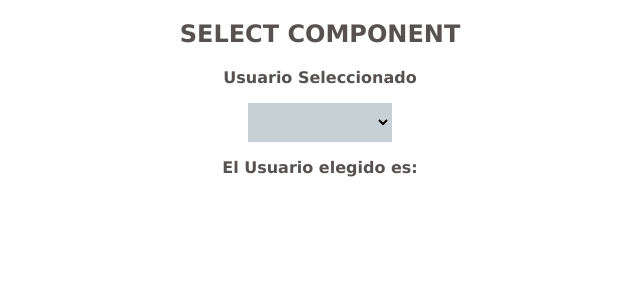
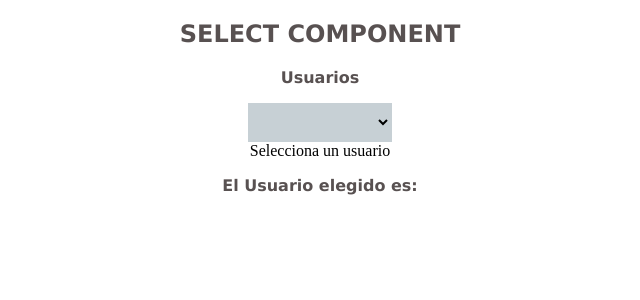
Before and after one commit to achulan/componente-prueba, an Angular app: page / in a window 1280 px wide. Shown: the top 300 px of the page, without its empty margins (320-960 px from the left). Built offline with nearby package versions, Linux system fonts and the light colour scheme.

Commit message:
dropdown creation

```diff
--- a/src/app/app.component.html
+++ b/src/app/app.component.html
@@ -1,15 +1,18 @@
-
 <body>
 
   <!-- Select Component -->
   <h2>SELECT COMPONENT</h2>
 
-    <h3>Usuario Seleccionado</h3>
+  <h3>Usuarios</h3>
   <div class="card-container">
     <app-select [options]="users" (selectionChange)="onUserSelected($event)"></app-select>
   </div>
 
+  <div class="card-container">
+    <app-dropdown [options]="dropdownOptions" (optionSelected)="onOptionSelected($event)"></app-dropdown>
+  </div>
+
   <!-- Aquí aparece el usuario elegido anteriormente-->
-    <h3>El Usuario elegido es: {{ selectedOption }}</h3>
+  <h3>El Usuario elegido es: {{ selectedOption2 }}</h3>
 
 </body>
--- a/src/app/app.component.ts
+++ b/src/app/app.component.ts
@@ -27,4 +27,11 @@ export class AppComponent {
     { dispo: true , label: 'Emil Schaefer', value: 'usuario8' },
   ];
 
+  dropdownOptions: string[] = ['Wade Cooper', 'Arlene Mccoy', 'Opción 3'];
+  selectedOption2: string | null = null;
+
+  onOptionSelected(option: string) {
+    this.selectedOption2 = option;
+  }
+
 }
--- a/src/app/app.module.ts
+++ b/src/app/app.module.ts
@@ -5,11 +5,13 @@ import { AppRoutingModule } from './app-routing.module';
 import { AppComponent } from './app.component';
 import { SelectComponent } from './select/select.component';
 import { FormsModule } from '@angular/forms';
+import { DropdownComponent } from './dropdown/dropdown.component';
 
 @NgModule({
   declarations: [
     AppComponent,
-    SelectComponent
+    SelectComponent,
+    DropdownComponent
   ],
   imports: [
     BrowserModule,
--- /dev/null
+++ b/src/app/dropdown/dropdown.component.html
@@ -0,0 +1,8 @@
+<div class="dropdown">
+  <div class="selected-option" (click)="toggleDropdown()">
+    {{ selectedOption2 || 'Selecciona un usuario' }}
+  </div>
+  <ul class="options-list" *ngIf="selectorOpen">
+    <li *ngFor="let option of options" (click)="onSelect(option)">{{ option }}</li>
+  </ul>
+</div>
--- /dev/null
+++ b/src/app/dropdown/dropdown.component.ts
@@ -0,0 +1,24 @@
+import { ChangeDetectionStrategy, Component, EventEmitter, Input, Output } from '@angular/core';
+
+@Component({
+  selector: 'app-dropdown',
+  templateUrl: './dropdown.component.html',
+  styleUrls: ['./dropdown.component.css'],
+  changeDetection: ChangeDetectionStrategy.OnPush,
+})
+export class DropdownComponent {
+  @Input() options: string[] = [];
+  @Output() optionSelected = new EventEmitter<string>();
+  selectedOption2: string | null = null;
+  selectorOpen = false;
+
+  onSelect(option: string) {
+    this.selectedOption2 = option;
+    this.optionSelected.emit(option);
+    this.selectorOpen = false; // Cierra el desplegable después de seleccionar una opción
+  }
+
+  toggleDropdown() {
+    this.selectorOpen = !this.selectorOpen;
+  }
+}
```
Also changed, not shown: src/app/dropdown/dropdown.component.css (added), 1 other file (tests, documents, lock files or other folders). Lines whose indentation alone changed are shown as unchanged.
